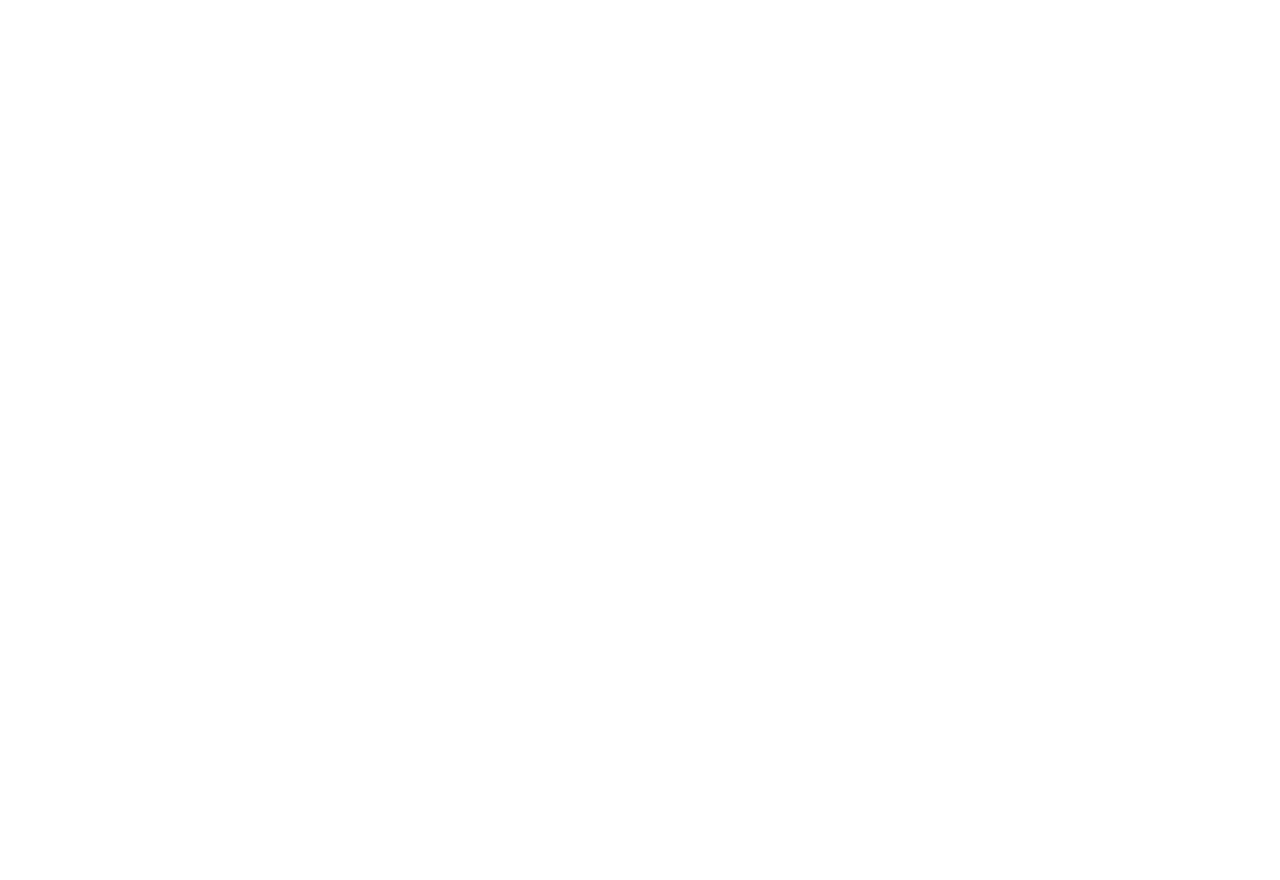
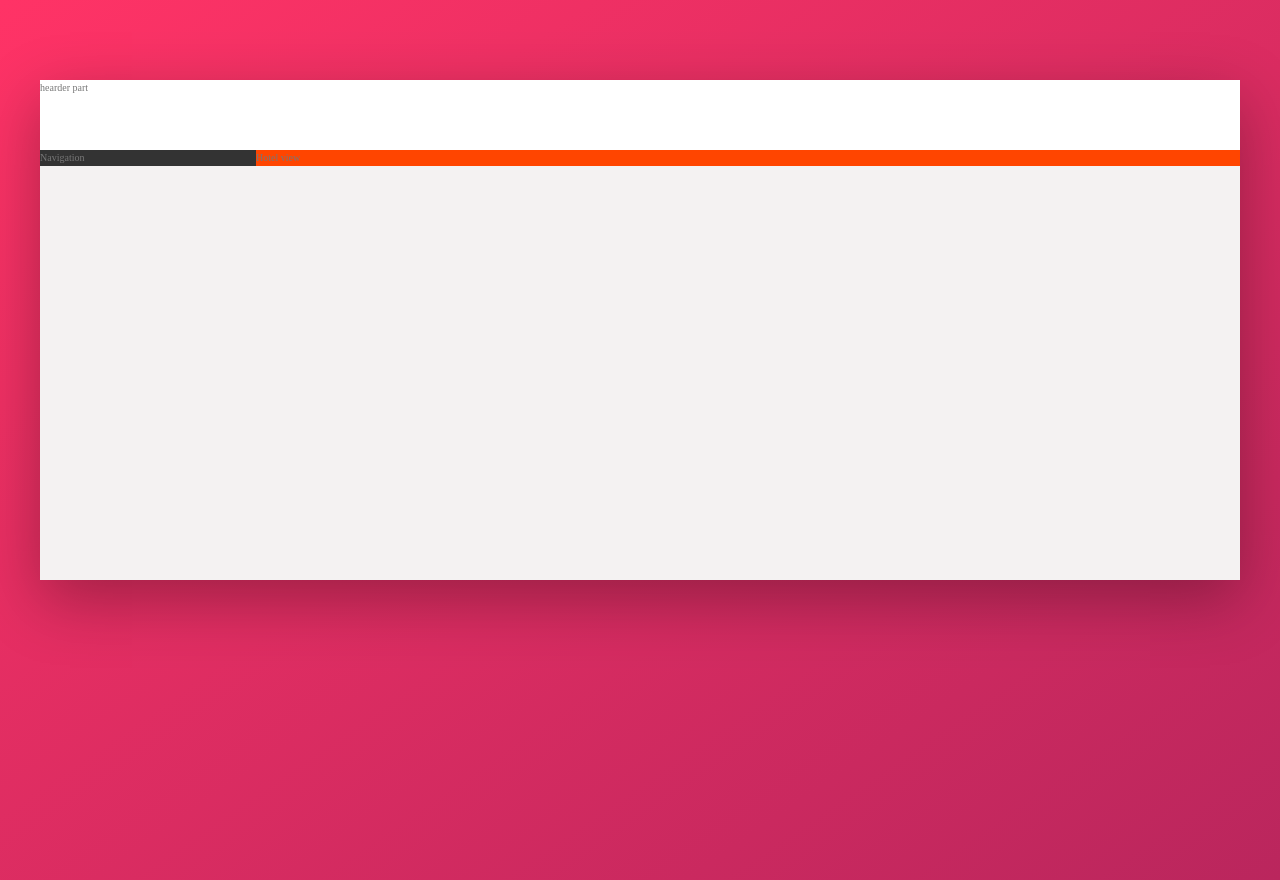
Before and after one commit to motasimfuad/Trillo-project-practice, a website: page index.html in a window 1280 px wide. Before the commit the page ends 800 px from the top, so only its background shows below. Drawn offline with Linux system fonts and the light colour scheme.

Commit message:
Updated Sass and Flex layout

```diff
--- a/index.html
+++ b/index.html
@@ -11,7 +11,19 @@
         <title>trillo &mdash; Your all-in-one booking app</title>
     </head>
     <body>
-
+        <div class="container">
+          <header class="header">
+            hearder part
+          </header>
+          <div class="content">
+            <nav class="sidebar">
+              Navigation
+            </nav>
+            <main class="hotel-view">
+              Hotel view
+            </main>
+          </div>
+        </div>
     </body>
 </html>
 
--- /dev/null
+++ b/sass/_base.scss
@@ -0,0 +1,45 @@
+:root {
+    --color-primary: #eb2f64;
+    --color-primary-light: #FF3366;
+    --color-primary-dark: #BA265D;
+
+    --color-grey-light-1: #faf9f9;
+    --color-grey-light-2: #f4f2f2;
+    --color-grey-light-3: #f0eeee;
+    --color-grey-light-4: #ccc;
+
+    --color-grey-dark-1: #333;
+    --color-grey-dark-2: #777;
+    --color-grey-dark-3: #999;
+
+    --shadow-dark: 0 2rem 6rem rgba(0,0,0,0.3);
+}
+
+
+* {
+    margin: 0;
+    padding: 0;
+}
+
+*,
+*::before,
+*::after {
+    box-sizing: inherit;
+}
+
+html {
+    box-sizing: border-box;
+    font-size: 62.5%; // 1rem = 10px, 10px/16px = 62.5%
+}
+
+body {
+    font-family: "Open Sans" sans-serif;
+    font-weight: 400;
+    line-height: 1.6;
+    color: var(--color-grey-dark-2);
+    background-image: linear-gradient(to right bottom, var(--color-primary-light), var(--color-primary-dark));
+    background-size: cover;
+    background-repeat: no-repeat;
+
+    min-height: 100vh;
+}
--- /dev/null
+++ b/sass/_layout.scss
@@ -0,0 +1,32 @@
+.container {
+    max-width: 120rem;
+    margin: 8rem auto;
+    background-color: var(--color-grey-light-2);
+    box-shadow: var(--shadow-dark);
+
+    min-height: 50rem;
+}
+
+.header {
+    height: 7rem;
+    background-color: #fff;
+    border-bottom: var(--color-grey-light-2);
+}
+
+.content {
+    display: flex;
+
+}
+
+.sidebar {
+    background-color: var(--color-grey-dark-1);
+
+    flex: 0 0 18%;
+}
+
+.hotel-view {
+    background-color: #fff;
+    background-color: orangered;
+
+    flex: 1;
+}
--- a/sass/main.scss
+++ b/sass/main.scss
@@ -1,17 +1,3 @@
-/*
-COLORS
-
-Primary: #eb2f64
-Primary light: #FF3366
-Primary dark: #BA265D
-
-Grey light 1: #faf9f9
-Grey light 2: #f4f2f2
-Grey light 3: #f0eeee
-Grey light 4: #ccc
-
-Grey dark 1: #333
-Grey dark 2: #777
-Grey dark 3: #999
-
-*/
+@import "base";
+@import "components";
+@import "layout";
```
Also changed, not shown: package.json (+16 -2 lines), .gitignore.txt (added), css/style.css, sass/_components.scss (added), 1 other file.
